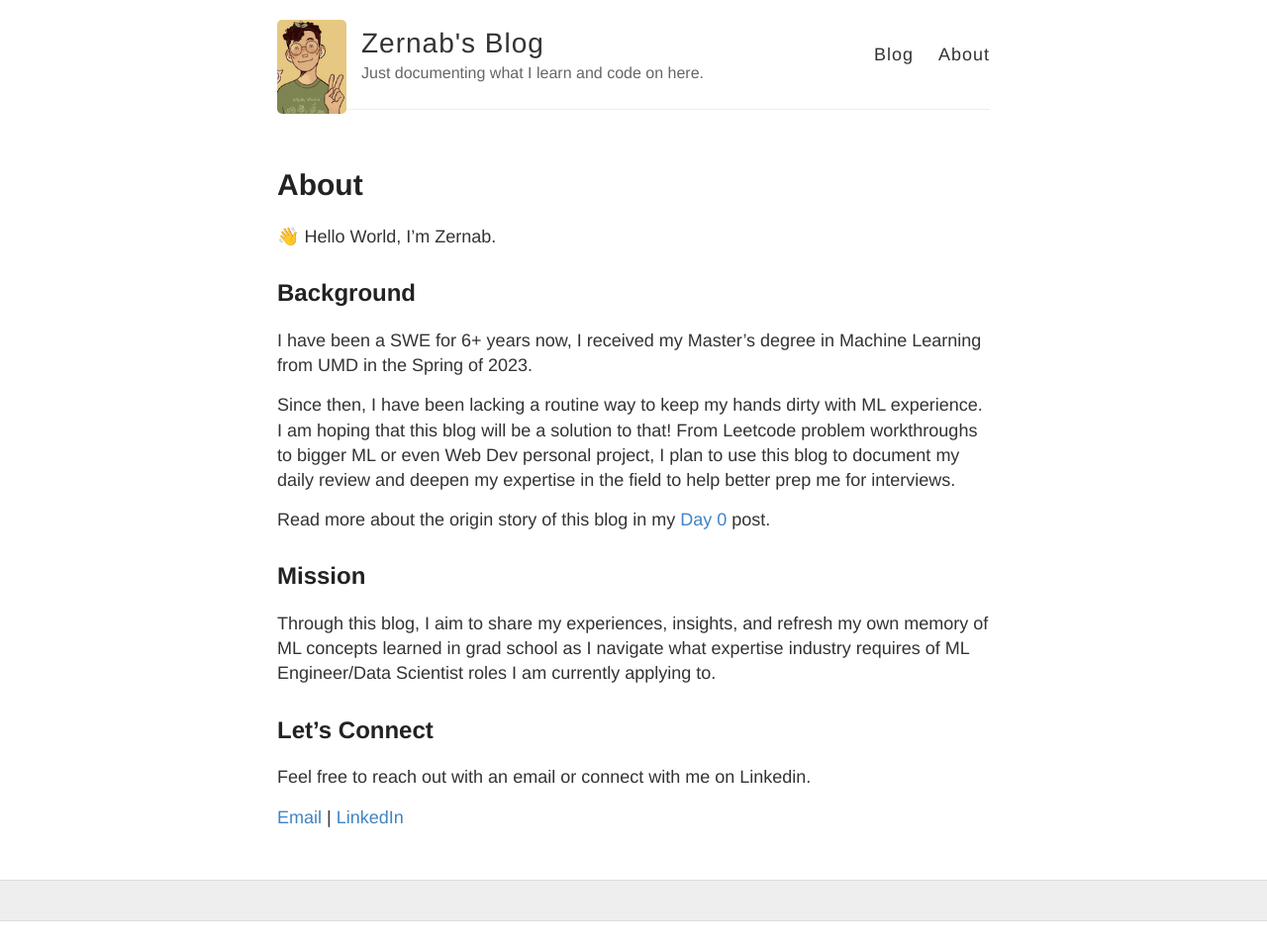
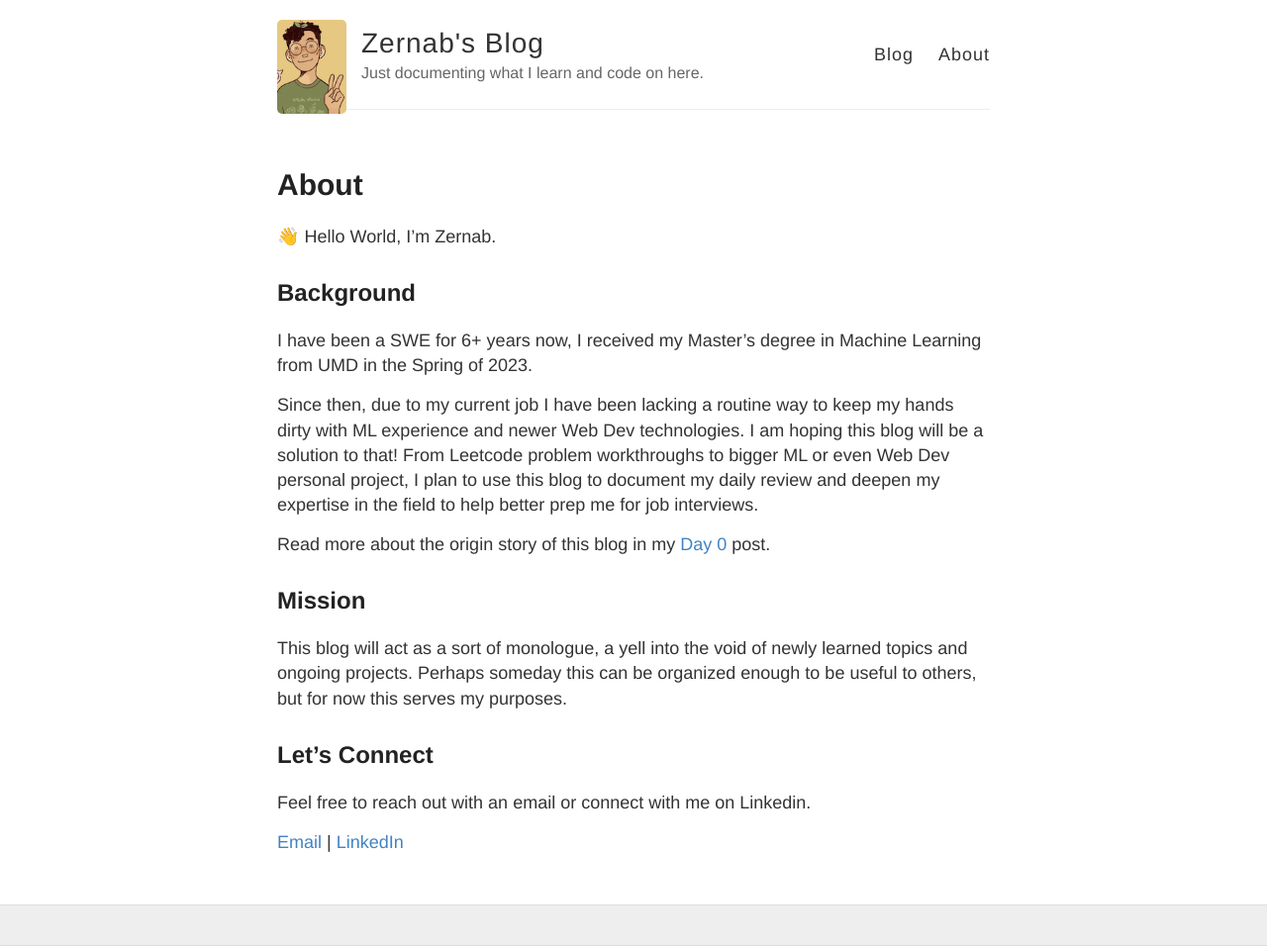
Before and after one commit to zernab1/zernab1.github.io, a Jekyll site: the page built from about.md, in a window 1280 px wide. Shown: the whole page at 99% size. Built offline with Jekyll 4.4.1, drawn with Linux system fonts in a browser that asks for light colours; before the commit the page ends 931 px from its top, so only the background shows below that.

Commit message:
about me edit

```diff
--- a/about.md
+++ b/about.md
@@ -10,13 +10,13 @@ permalink: /about/
 
 I have been a SWE for 6+ years now, I received my Master's degree in Machine Learning from UMD in the Spring of 2023.
 
-Since then, I have been lacking a routine way to keep my hands dirty with ML experience. I am hoping that this blog will be a solution to that! From Leetcode problem workthroughs to bigger ML or even Web Dev personal project, I plan to use this blog to document my daily review and deepen my expertise in the field to help better prep me for interviews.
+Since then, due to my current job I have been lacking a routine way to keep my hands dirty with ML experience and newer Web Dev technologies. I am hoping this blog will be a solution to that! From Leetcode problem workthroughs to bigger ML or even Web Dev personal project, I plan to use this blog to document my daily review and deepen my expertise in the field to help better prep me for job interviews.
 
 Read more about the origin story of this blog in my [Day 0](_posts/2024-2-7-Day-Zero.md) post.
 
 ## Mission
 
-Through this blog, I aim to share my experiences, insights, and refresh my own memory of ML concepts learned in grad school as I navigate what expertise industry requires of ML Engineer/Data Scientist roles I am currently applying to.
+This blog will act as a sort of monologue, a yell into the void of newly learned topics and ongoing projects. Perhaps someday this can be organized enough to be useful to others, but for now this serves my purposes.
 
 ## Let's Connect
 
```
